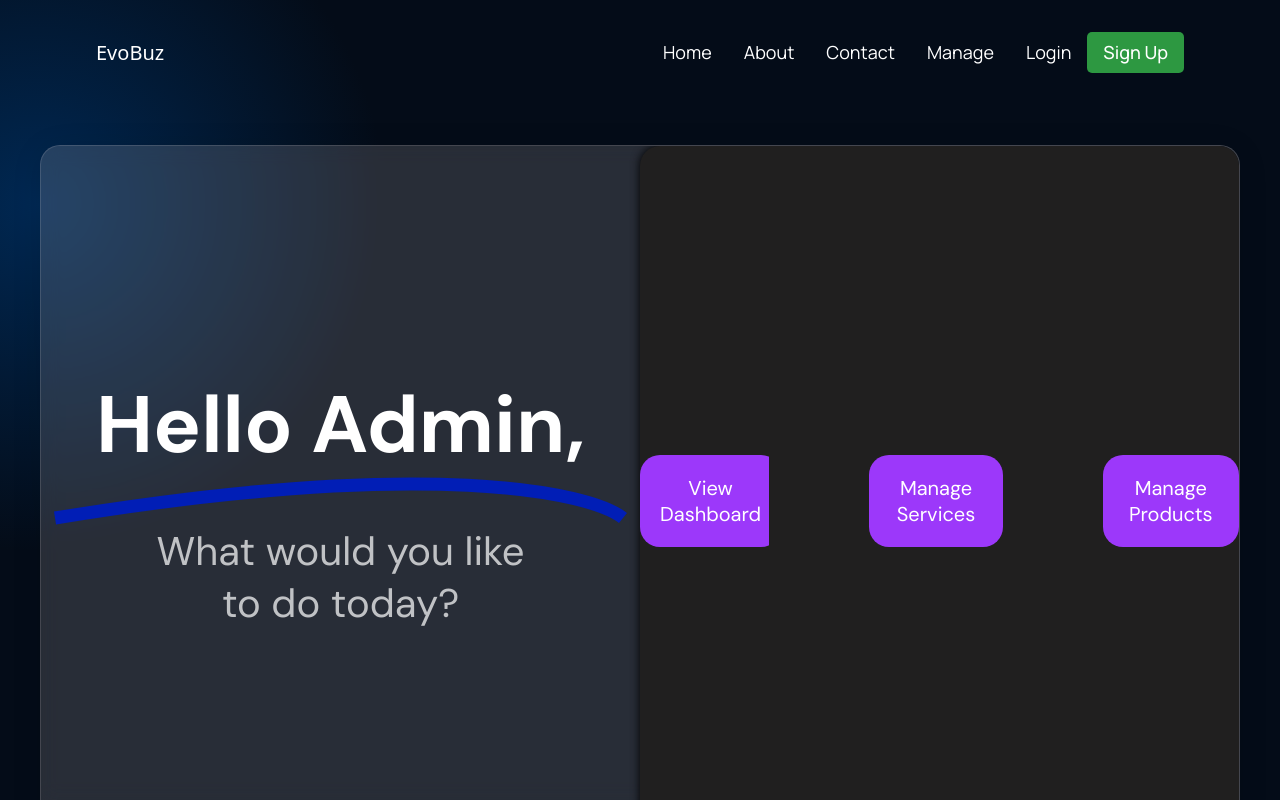
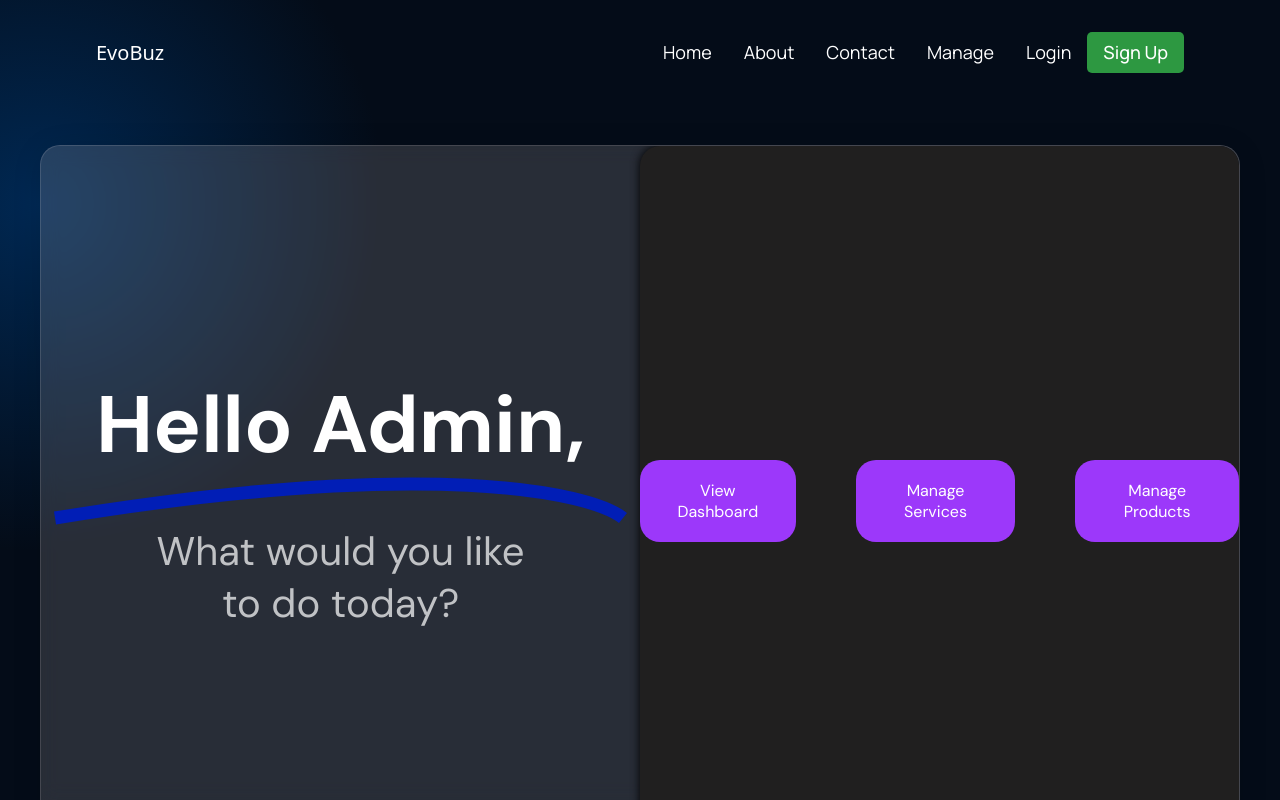
Before and after one commit to sanjesh17/evobuz-vendor, a React (Create React App) app: page /manage in a window 1280 px wide. Built offline with nearby package versions, Linux system fonts and the light colour scheme.

Commit message:
Updated styles for the manage page

```diff
--- a/src/components/manage/manage.css
+++ b/src/components/manage/manage.css
@@ -50,7 +50,7 @@
   display: flex;
   justify-content: center;
   align-items: center;
-  gap: 100px;
+  gap: 60px;
 }
 
 .button-container button {
@@ -58,7 +58,7 @@
   border: none;
   background: none;
   color: white;
-  font-size: 20px;
+  font-size: 16px;
   background-color: hsl(271, 95%, 60%);
   padding: 20px;
   border-radius: 20px;
```
